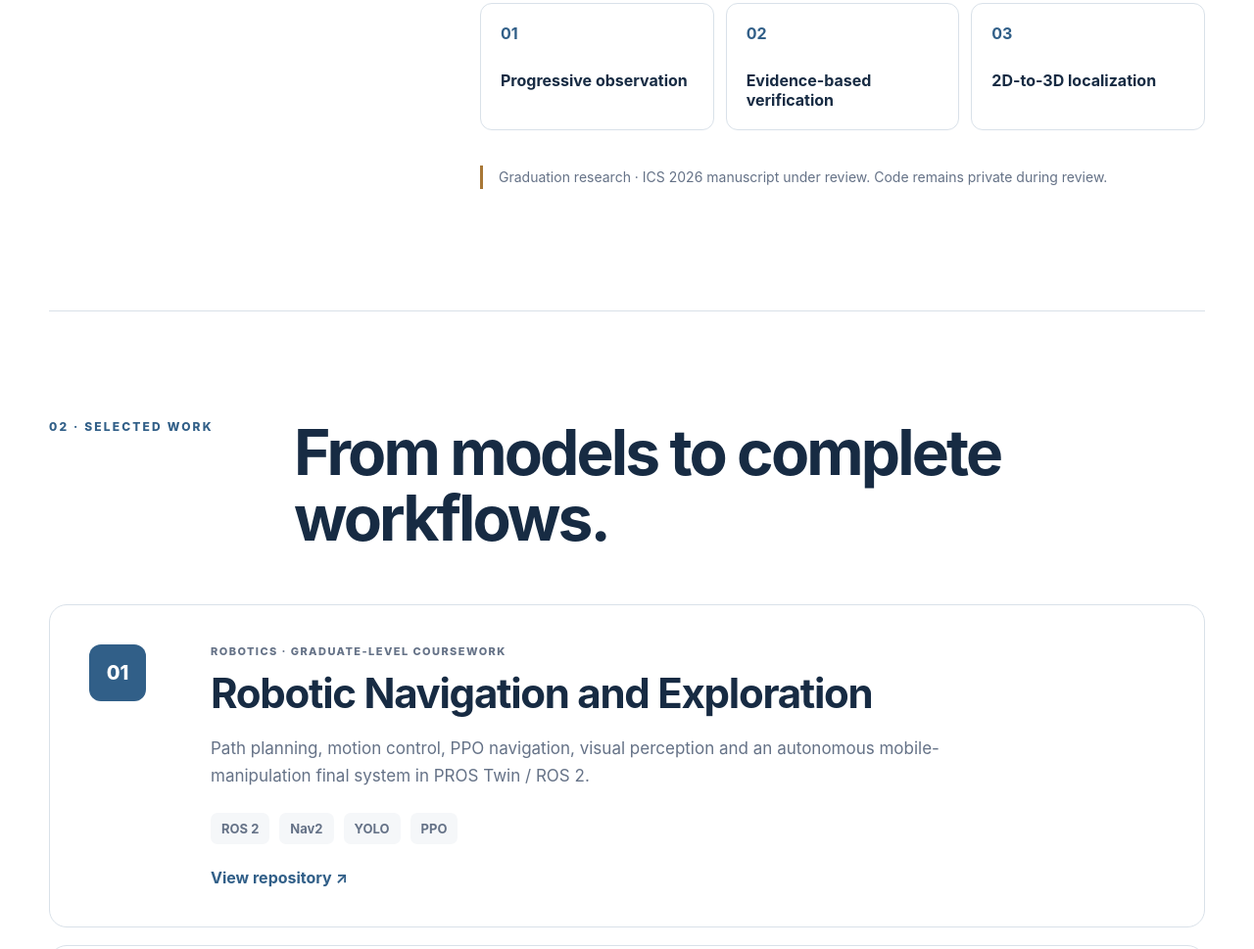
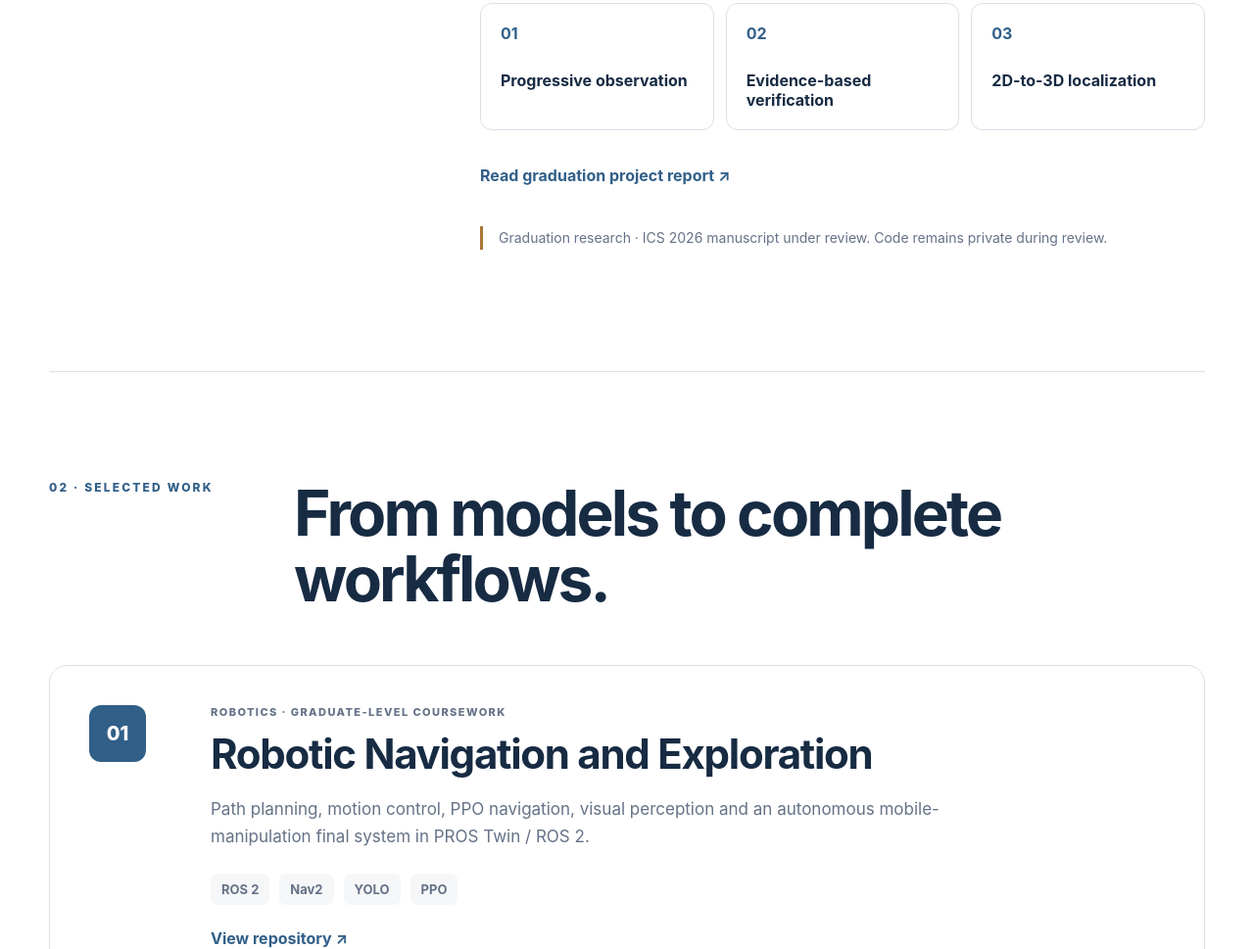
Before and after one commit to anyi-lee/graduate-school-portfolio, a plain HTML site: page docs/index.html in a window 1280 px wide. Shown: the part 1168-2137 px from the top of the page at 98% size. Drawn offline with Linux system fonts and the light colour scheme.

Commit message:
Add graduation project report link

```diff
--- a/docs/index.html
+++ b/docs/index.html
@@ -56,6 +56,7 @@
           <article><b>02</b><span>Evidence-based verification</span></article>
           <article><b>03</b><span>2D-to-3D localization</span></article>
         </div>
+        <a class="research-report-link" href="files/graduation-project-report.pdf" target="_blank" rel="noopener">Read graduation project report ↗</a>
         <p class="note">Graduation research · ICS 2026 manuscript under review. Code remains private during review.</p>
       </div>
     </section>
--- a/docs/styles.css
+++ b/docs/styles.css
@@ -47,6 +47,8 @@ h1 span { color: var(--blue); }
 .research-grid b, .research-grid span { display: block; }
 .research-grid b { margin-bottom: 28px; color: var(--blue); }
 .research-grid span { font-weight: 700; }
+.research-report-link { display: inline-block; margin-bottom: 28px; color: var(--blue); font-weight: 750; text-decoration: none; }
+.research-report-link:hover { text-decoration: underline; text-underline-offset: 4px; }
 .note { padding-left: 16px; border-left: 3px solid var(--ochre); font-size: 14px !important; }
 
 .projects { display: grid; gap: 18px; }
```
Also changed, not shown: 2 other files.
